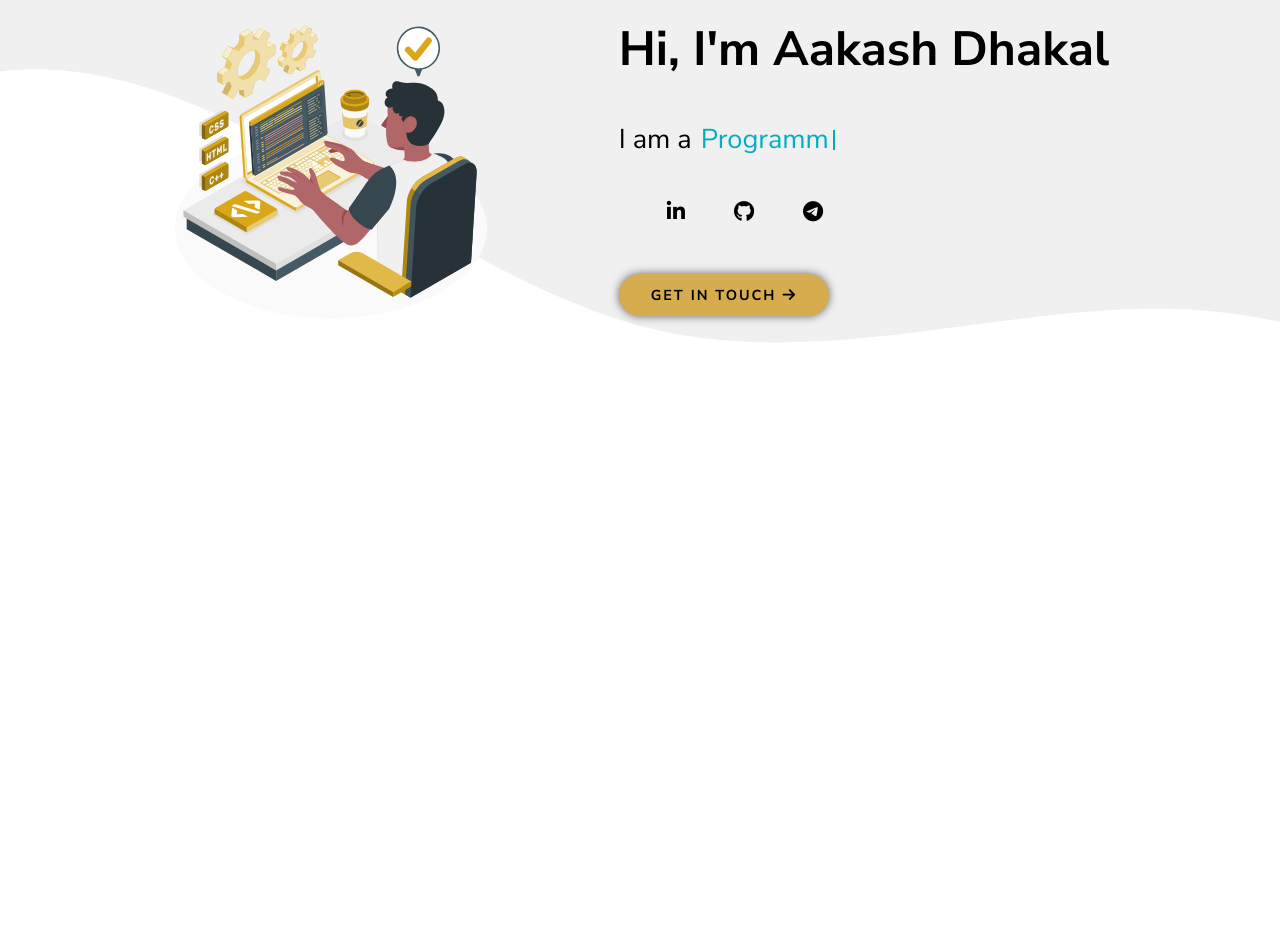
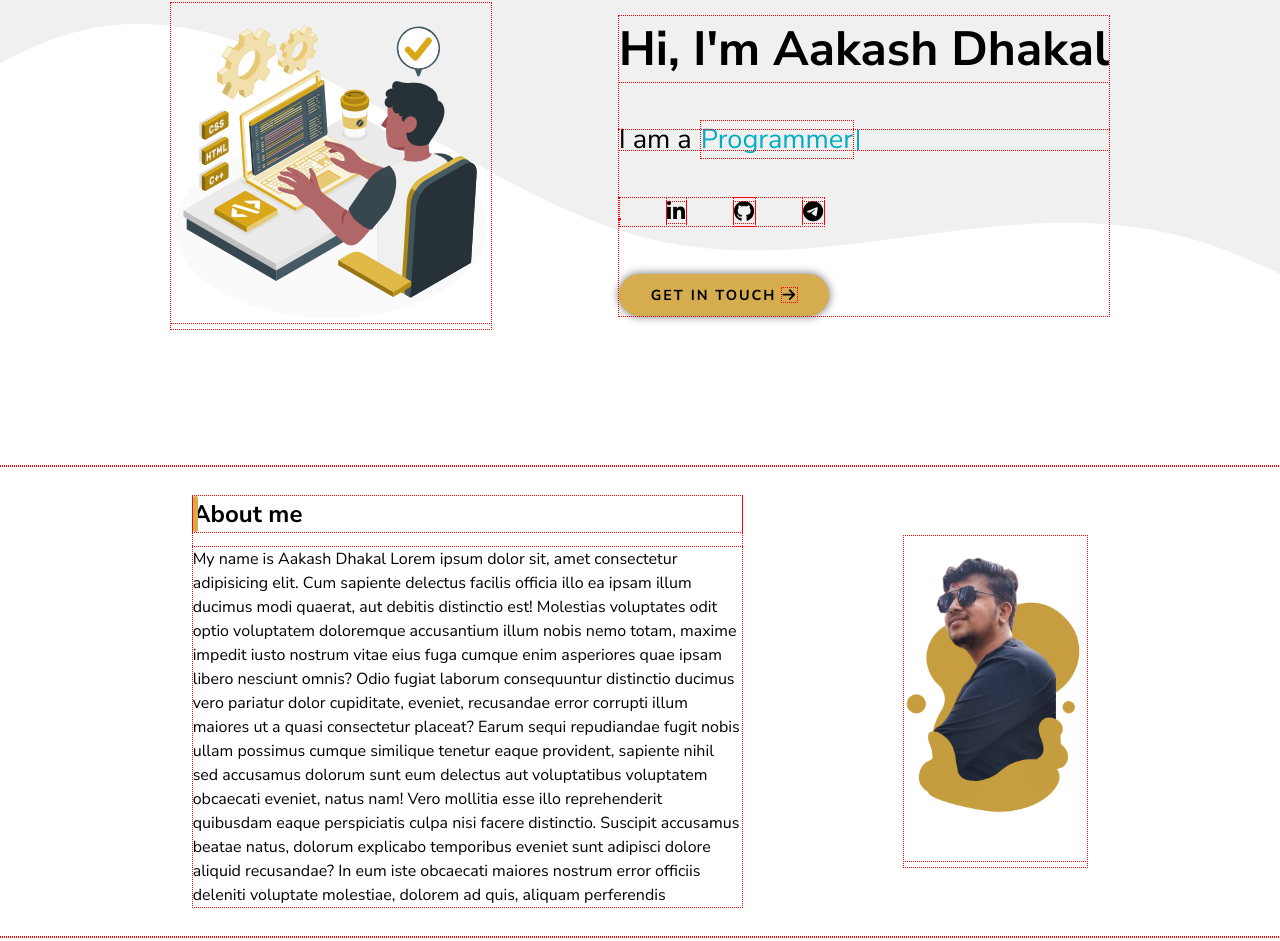
Before and after one commit to aakashdhakal/portfolio-site, a React (Vite) app: page / in a window 1280 px wide. Shown: the part 198-1139 px from the top of the page. Before the commit the page ends 800 px from the top, so only its background shows below. Built offline with nearby package versions, Linux system fonts and the light colour scheme; no server answers.

Commit message:
Add AboutSection and BlogCard components

```diff
--- a/src/App.jsx
+++ b/src/App.jsx
@@ -1,16 +1,22 @@
 import './style.css'
 import HeroSection from './components/Hero-section/HeroSection.jsx'
 import Navbar from './components/Navbar/Navbar.jsx';
+import AboutSection from './components/AboutSection/AboutSection.jsx'
+import BlogCard from './components/BlogCard/BlogCard.jsx'
 
 
 export default function Home() {
 
   return (
+    <main>
     <section id='navHero'>
       <Navbar />
       <div className="hero-section">
         <HeroSection />
       </div>
       </section>
+      <AboutSection />
+      <BlogCard />
+      </main>
   )
 }
--- /dev/null
+++ b/src/components/AboutSection/AboutSection.css
@@ -0,0 +1,41 @@
+#aboutSection {
+	display: flex;
+	align-items: center;
+	justify-content: space-evenly;
+	width: 100%;
+	padding: 30px;
+}
+
+.about-image {
+	width: 15%;
+	height: fit-content;
+	/* border: 2px solid black;
+	border-radius: 2rem; */
+}
+.about-image img {
+	width: 100%;
+	height: 100%;
+}
+.about-text {
+	width: 45%;
+	line-height: 1.5;
+	font-size: 1rem;
+	display: flex;
+	flex-direction: column;
+	align-items: center;
+	gap: 15px;
+}
+.about-text h1 {
+	position: relative;
+	width: 100%;
+}
+.about-text h1::before {
+	content: "";
+	height: 100%;
+	width: 5px;
+	background-color: #d5ac4e;
+	border-radius: 2rem;
+	display: inline-block;
+	margin-right: 10px;
+	position: absolute;
+}
--- /dev/null
+++ b/src/components/AboutSection/AboutSection.jsx
@@ -0,0 +1,16 @@
+import './AboutSection.css'
+
+export default function AboutSection() {
+    return (
+      <section id="aboutSection">
+        <div className="about-text">
+                  <h1>About me</h1>
+
+          <p>My name is Aakash Dhakal Lorem ipsum dolor sit, amet consectetur adipisicing elit. Cum sapiente delectus facilis officia illo ea ipsam illum ducimus modi quaerat, aut debitis distinctio est! Molestias voluptates odit optio voluptatem doloremque accusantium illum nobis nemo totam, maxime impedit iusto nostrum vitae eius fuga cumque enim asperiores quae ipsam libero nesciunt omnis? Odio fugiat laborum consequuntur distinctio ducimus vero pariatur dolor cupiditate, eveniet, recusandae error corrupti illum maiores ut a quasi consectetur placeat? Earum sequi repudiandae fugit nobis ullam possimus cumque similique tenetur eaque provident, sapiente nihil sed accusamus dolorum sunt eum delectus aut voluptatibus voluptatem obcaecati eveniet, natus nam! Vero mollitia esse illo reprehenderit quibusdam eaque perspiciatis culpa nisi facere distinctio. Suscipit accusamus beatae natus, dolorum explicabo temporibus eveniet sunt adipisci dolore aliquid recusandae? In eum iste obcaecati maiores nostrum error officiis deleniti voluptate molestiae, dolorem ad quis, aliquam perferendis </p>
+        </div>
+        <div className="about-image">
+          <img src="/hero-img.png" />
+        </div>
+      </section>
+    )
+}
--- /dev/null
+++ b/src/components/BlogCard/BlogCard.jsx
@@ -0,0 +1,36 @@
+import './BlogCard.css'
+import { useState, useEffect } from 'react'
+
+export default function BlogCard() {
+    const endpoint = 'https://api.dhakalaakash.com.np/api/postAuthors.php?username=aakashdhakal'
+    const [authors, setAuthors] = useState([])
+
+    useEffect(() => {
+        fetch(endpoint,
+            {
+                method: 'GET',
+                headers: {
+                    'Content-Type': 'application/json',
+                    'Accept': 'application/json'                }
+            })
+            .then(res => res.json())
+            .then(data => setAuthors(data))
+            .catch(err => console.log(err))
+    }, [])
+
+    return (
+        <div className="blog-card">
+            <div className="blog-card-header">
+                <h2>Blog Title</h2>
+            </div>
+            <div className="blog-card-body">
+                <p>Blog content</p>
+            </div>
+            <div className="blog-card-footer">
+                {authors.map((author, index) => (
+                    <p key={index}>Author: {author.name}</p>
+                ))}
+            </div>
+        </div>
+    )
+}
--- a/src/style.css
+++ b/src/style.css
@@ -3,10 +3,18 @@
 	padding: 0;
 	box-sizing: border-box;
 	font-family: "Nunito Sans", sans-serif;
-	/* outline: 1px dotted red; */
+	outline: 1px dotted red;
 }
 
+::-webkit-scrollbar {
+	background-color: #979797;
+	width: 10px;
+}
+
+::-webkit-scrollbar-thumb {
+	background-color: #d5ac4e;
+	border-radius: 2rem;
+}
 #navHero {
 	background: url(/wave.svg) no-repeat center center/cover;
-	height: 100vh;
 }
```
Also changed, not shown: public/hero-img.png (added), src/components/BlogCard/BlogCard.css (added).
